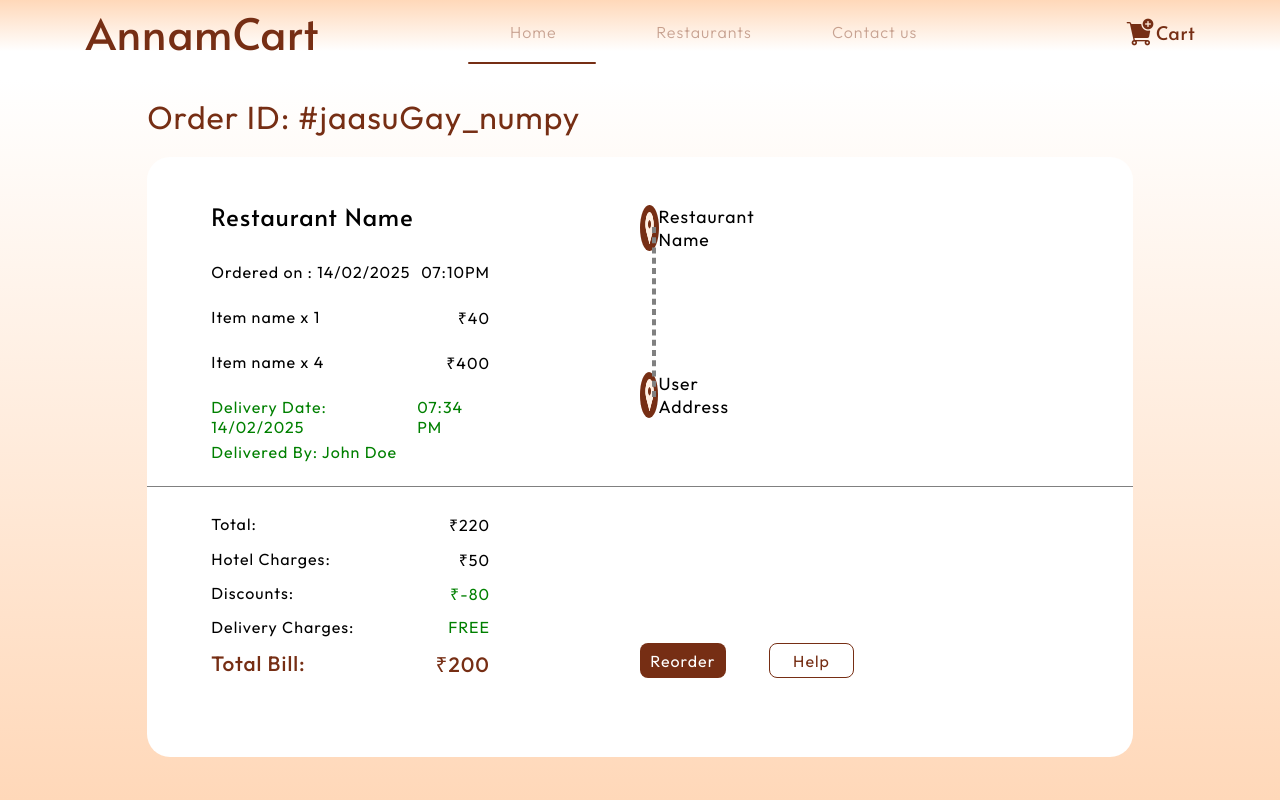
After one commit to StarterWave25/AnnamCart, a PHP site: page /OrderedDetails.html in a window 1280 px wide. The commit adds this page. Run offline with PHP 8.4, Linux system fonts and the light colour scheme.

Commit message:
view of my orders done

```diff
--- /dev/null
+++ b/OrderedDetails.html
@@ -0,0 +1,115 @@
+<!DOCTYPE html>
+<html lang="en">
+<head>
+  <meta charset="UTF-8">
+  <meta name="viewport" content="width=device-width, initial-scale=1.0">
+  <title>My Orders</title>
+  <script src="https://code.jquery.com/jquery-3.6.0.min.js"></script>
+  <script src="scripts/headfoot.js"></script>
+  <script src=""></script>
+  <link rel="icon" href="img/logo.png" type="image/x-icon">
+  <link rel="stylesheet" href="styles/index.css">
+  <link rel="stylesheet" href="styles/header.css">
+  <link rel="stylesheet" href="styles/footer.css">
+  <link rel="stylesheet" href="styles/orderedDetails.css">
+  <link rel="preconnect" href="https://fonts.googleapis.com">
+  <link rel="preconnect" href="https://fonts.gstatic.com" crossorigin>
+  <link href="https://fonts.googleapis.com/css2?family=Alata&family=Outfit:wght@100..900&display=swap" rel="stylesheet">
+</head>
+<body>
+  <header id="header"></header>
+
+  <div class="heading">
+    Order ID: #jaasuGay_numpy
+  </div>
+
+  <div class="ordered-details">
+    <div class="full-section">
+      <div class="left-container">
+        <div class="restaurant-name">
+          <h2>Restaurant Name</h2>
+        </div>
+
+        <div class="food-details">
+          <div class="date-time">
+            <p>Ordered on : 14/02/2025</p>
+            <p>07:10PM</p>
+          </div>
+          <div class="item1">
+            <p>Item name x 1</p>
+            <p>₹40</p>
+          </div>
+          <div class="item2">
+            <p>Item name x 4</p>
+            <p>₹400</p>
+          </div>
+          <div class="delivery-date">
+            <p>Delivery Date: 14/02/2025</p>
+            <p>07:34 PM</p>
+          </div>
+          <div class="delivery-agent">
+            <p>Delivered By: John Doe</p>
+          </div>
+        </div>
+      </div>
+
+      <div class="right-container">
+        <div class="map">
+          <div class="restaurant">
+            <div class="image">
+              <img src="img/place.png" alt="map-symbol">
+            </div>
+            <p>Restaurant Name</p>
+          </div>
+
+          <div class="user">
+            <div class="image">
+              <img src="img/place.png" alt="map-symbol">
+            </div>
+            <p>User Address</p>
+          </div>
+        </div>
+      </div>
+    </div>
+
+    <span></span>
+
+    <div class="bill-container">
+      <div class="bill-details">
+        <div class="total">
+          <p>Total: </p>
+          <p>₹220</p>
+        </div>
+
+        <div class="hotel">
+          <p>Hotel Charges: </p>
+          <p>₹50</p>
+        </div>
+
+        <div class="discount">
+          <p>Discounts: </p>
+          <p>₹-80</p>
+        </div>
+
+        <div class="delivery">
+          <p>Delivery Charges: </p>
+          <p>FREE</p>
+        </div>
+
+        <div class="total-bill">
+          <p>Total Bill: </p>
+          <p>₹200</p>
+        </div>
+      </div>
+
+      <div class="right-section">
+        <div class="reorder-button">
+          <button>Reorder</button>
+          <button>Help</button>
+        </div>
+      </div>
+    </div>
+  </div>
+
+</body>
+</html>
--- /dev/null
+++ b/styles/orderedDetails.css
@@ -0,0 +1,212 @@
+body{
+  height: 100vh;
+}
+
+.heading{
+  height: 10vh;
+  width: 77%;
+  font-size: 2rem;
+  font-weight: 400;
+  color: var(--brown);
+  display: flex;
+  align-items: center;
+}
+
+.ordered-details{
+  background-color: white;
+  width: 77%;
+  height: 75vh;
+  border-radius: 23px;
+  display: flex;
+  align-items: center;
+  justify-content: space-evenly;
+  flex-direction: column;
+}
+
+.full-section{
+  width: 87%;
+  height: 50%;
+  display: flex;
+}
+
+.left-container{
+  width: 50%;
+  height: 100%;
+}
+
+.restaurant-name{
+  height: 30%;
+}
+
+.food-details{
+  height: 75%;
+  display: flex;
+  flex-direction: column;
+}
+
+.date-time, .item1, .item2, .delivery-date{
+  display: flex;
+  height: 20%;
+  width: 65%;
+  justify-content: space-between;
+}
+
+.delivery-date, .delivery-agent{
+  color: green;
+}
+
+.food-details  p{
+  font-weight: 400;
+}
+
+.right-container{
+  height: 89%;
+  width: 50%;
+  align-self: flex-end;
+  position: relative;
+}
+
+.map{
+  display: flex;
+  flex-direction: column;
+  height: 80%;
+  justify-content: space-between;
+}
+
+.map > .restaurant, .map > .user{
+  display: flex;
+  width: 38%;
+  justify-content: space-around;
+}
+
+.map > .user{
+  display: flex;
+  width: 30%;
+  justify-content: space-around;
+}
+
+.image{
+  width: 12%;
+  background-color: var(--brown);
+  display: flex;
+  align-items: center;
+  justify-content: center;
+  border-radius: 50%;
+}
+
+.user > .image{
+  width: 15%;
+}
+
+.image > img{
+  width: 60%;
+  height: 70%;
+}
+
+.restaurant > p, .user > p{
+  font-weight: 400;
+  font-size:  1.1rem;
+}
+
+.right-container::after{
+  content: '';
+  position: absolute;
+  height: 62%;
+  width: 0px;
+  border: 2px dashed gray;
+  top: 8.5%;
+  left: 2.9%;
+}
+
+.bill-container{
+  height: 40%;
+  width: 87%;
+  display: flex;
+  justify-content: space-between;
+  align-items: flex-start;
+}
+
+.bill-details{
+  height: 80%;
+  width: 32.5%;
+  display: flex;
+  flex-direction: column;
+  justify-content: space-evenly;
+}
+
+.total, .hotel, .discount, .delivery, .total-bill{
+  display: flex;
+  justify-content: space-between;
+}
+
+.bill-details p{
+  font-weight: 400;
+}
+
+.discount > p:nth-child(2){
+  color: green;
+}
+
+.delivery > p:nth-child(2){
+  color: green;
+}
+
+.total-bill{
+  color: var(--brown);
+  font-size: 1.3rem;
+}
+
+.total-bill p{
+  font-weight: 500;
+}
+
+.right-section{
+  width: 50%;
+  height: 50%;
+  display: flex;
+  flex-direction: column;
+  justify-content: flex-end;
+  align-self: center;
+}
+
+.reorder-button{
+  height: 30%;
+  display: flex;
+  justify-content: space-between;
+  width: 50%;
+}
+
+.reorder-button > button {
+  width: 40%;
+  border-radius: 8px;
+  font-weight: 400;
+}
+
+.reorder-button > button:nth-child(1) {
+  background-color: var(--brown);
+  color: white;
+  font-size: 1rem;
+}
+
+.reorder-button > button:nth-child(1):hover {
+  scale: .9;
+  cursor: pointer;
+}
+
+.reorder-button > button:nth-child(2) {
+  border: 1.5px solid var(--brown);
+  color: var(--brown);
+  font-size: 1rem;
+  background-color: white;
+}
+
+.reorder-button > button:nth-child(2):hover {
+  scale: .9;
+  cursor: pointer;
+}
+
+span{
+  width: 100%;
+  height: .1%;
+  background-color: gray;
+}
```
Also changed, not shown: myOrders.html (+3 -6 lines), styles/myOrders.css (+4 -4 lines).
